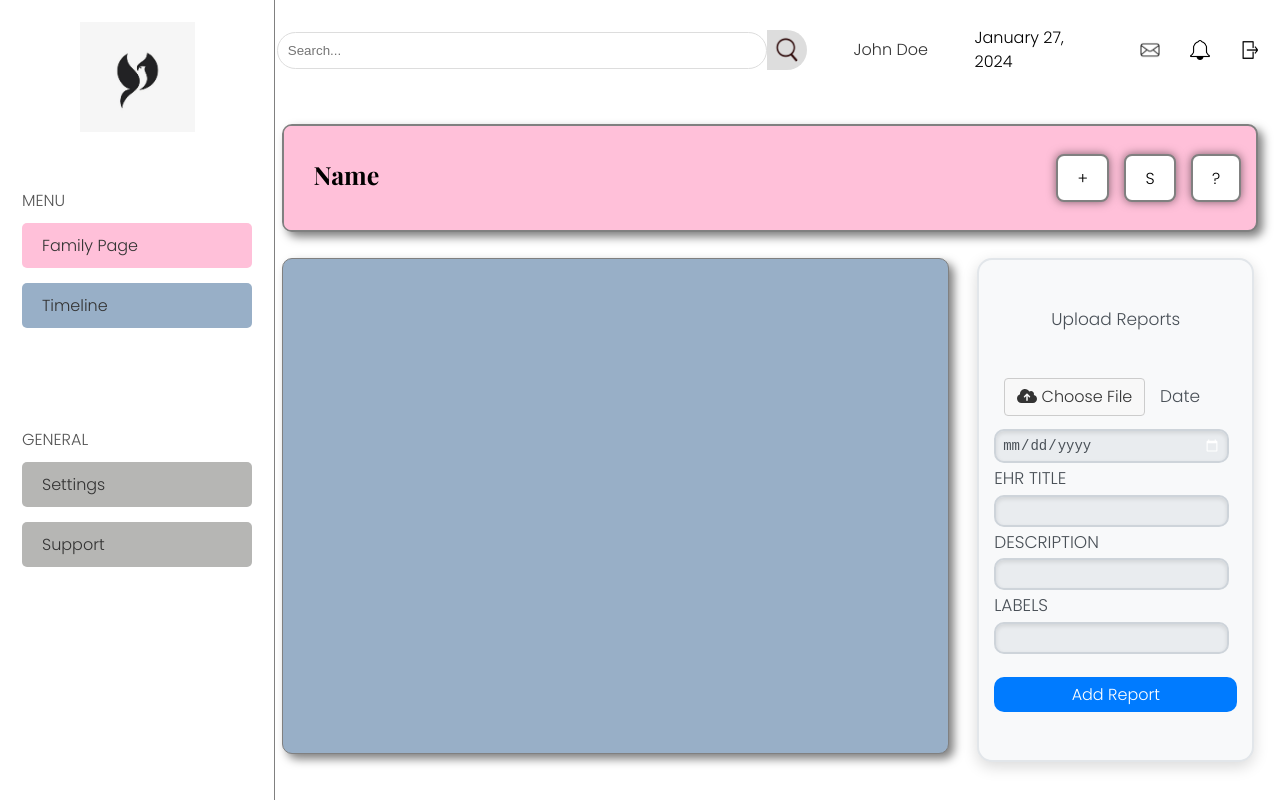
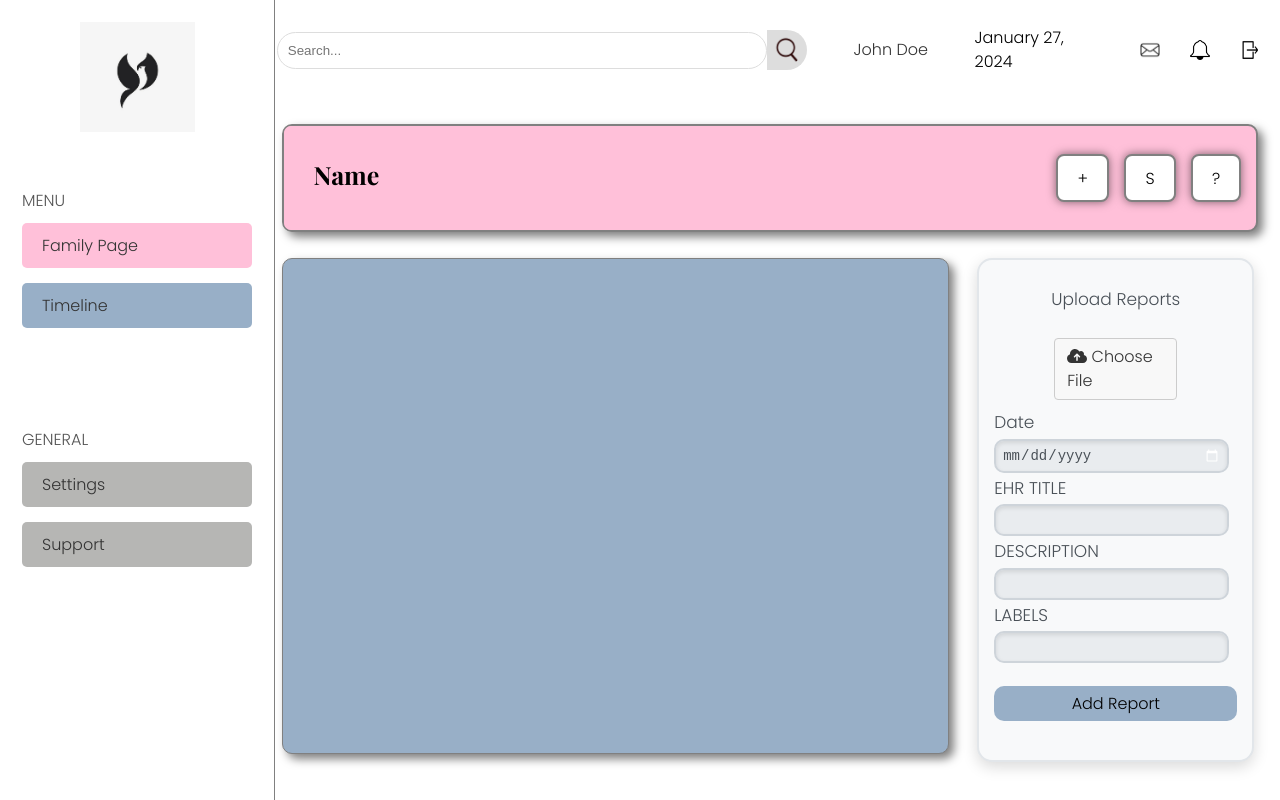
Before and after one commit to Team-Cornflakes/VitaFile, a React (Vite) app in the folder frontend/: page /timeline in a window 1280 px wide. Built offline with nearby package versions, Linux system fonts and the light colour scheme.

Commit message:
upload card fixed, final one!!!!!!!!!

```diff
--- a/frontend/components/UploadCard.css
+++ b/frontend/components/UploadCard.css
@@ -116,8 +116,6 @@
 .labeltextdiv {
     width: 100%;
     text-align: center;
-    margin-bottom: 20px;
-    margin-top: 20px; /* Add margin to push the upload box up */
     align-self: flex-start; /* Align the text to the top of the upload box */
 }
 
@@ -148,8 +146,8 @@
 }
 
 .modalbutton {
-    background-color: #007bff;
-    color: #ffffff;
+    background-color: #98afc7 ;
+    color: black;
     border: none;
     border-radius: 10px;
     padding: 5px; /* Adjust the padding to match the text fields */
@@ -222,3 +220,11 @@
 div {
     border-radius: 7px;
 }
+
+.uploadcardboxdiv {
+    display: flex;
+    justify-content: center;
+    align-items: center;
+    padding-left: 50px;
+    padding-right: 50px;
+}
--- a/frontend/components/UploadCard.jsx
+++ b/frontend/components/UploadCard.jsx
@@ -14,24 +14,6 @@ const UploadCard = () => {
         fileUploaded: false
     });
     const fileInputRef = useRef(null);
-
-    const handlenameClick = async () => {
-        const token = localStorage.getItem('token');
-
-        const response = await fetch('http://localhost:8000/getuser/', {
-          headers: {
-            'Authorization': `Bearer ${token}`,
-            'Content-Type': 'application/json',
-          },
-        });
-
-        if (response.ok) {
-          const name = await response.text();
-          console.log('Name:', name);
-        } else {
-          console.error('Error:', response.status);
-        }
-      };
 
     const handleInputChange = (event) => {
         setFormData({
@@ -51,7 +33,6 @@ const UploadCard = () => {
         event.preventDefault();
 
         const data = new FormData();
-        const token = localStorage.getItem('token');
         data.append('file', fileInputRef.current.files[0]);
         data.append('date', formData.date);
         data.append('label1', formData.label1);
@@ -109,7 +90,7 @@ const UploadCard = () => {
                                 <p className='LabelText1'>Upload Reports</p>
                             </div>
                             <div className='upload-file-modal'>
-                                <label className='LabelTextupload custom-file-upload'>
+                                <div className='uploadcardboxdiv'><label className='LabelTextupload custom-file-upload'>
                                     <input
                                         ref={fileInputRef}
                                         type="file"
@@ -117,8 +98,9 @@ const UploadCard = () => {
                                         style={{ display: 'none' }}/>
                                     <FontAwesomeIcon icon={faCloudUpload} /> Choose File
                                 </label>
+                                </div>
                                 <label className='LabelTextupload'> Date {/* Moved Date input below Choose File */}
-                                    <input className="myInput1" type="date" name="date" value={formData.date} onChange={handleInputChange} required />
+                                <input className="myInput1" type="date" name="date" value={formData.date} onChange={handleInputChange} required />
                                 </label>
                                 <label className='LabelTextupload'> EHR TITLE
                                     <input className="myInput1" type="text" name="label1" value={formData.label1} onChange={handleInputChange} required />
```
